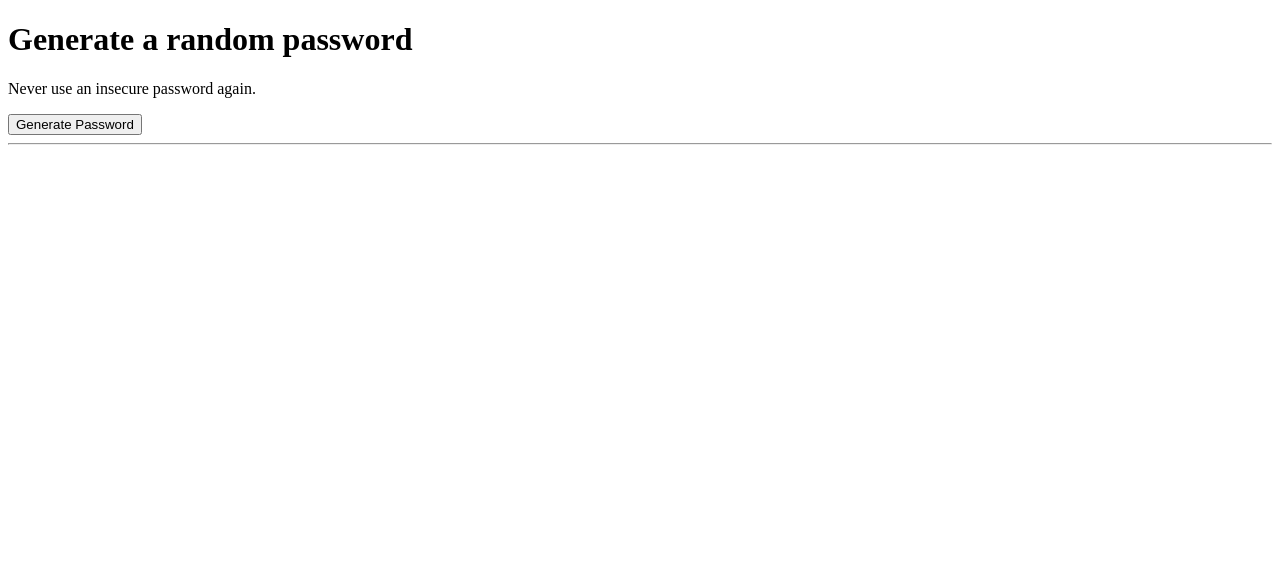
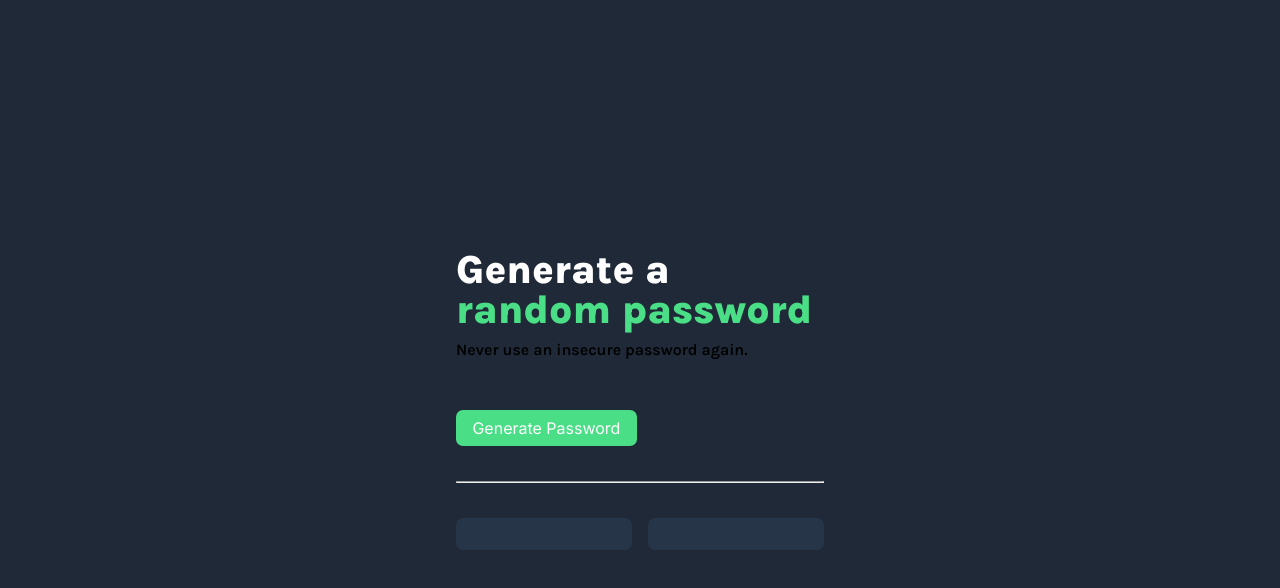
Before and after one commit to AlwinJun/Password_Generator, a plain HTML site: page index.html in a window 1280 px wide. Drawn offline with Linux system fonts and the light colour scheme.

Commit message:
Update css

```diff
--- a/index.html
+++ b/index.html
@@ -4,24 +4,25 @@
     <meta charset="UTF-8" />
     <meta http-equiv="X-UA-Compatible" content="IE=edge" />
     <meta name="viewport" content="width=, initial-scale=1.0" />
+    <link rel="stylesheet" href="style.css" />
     <title>Password Generator</title>
   </head>
   <body>
     <main class="container">
-      <div class="content">
       <header role="heading">
         <h1>Generate a <span> random password</span></h1>
         <p>Never use an insecure password again.</p>
       </header>
       <section role="region">
-          <button id="btn" onclick="generatePassword">Generate Password</button>
+        <button id="btn" onclick="generatePassword()">Generate Password</button>
         <hr />
         <div class="blank-span">
           <span id="span-1"></span>
           <span id="span-2"></span>
         </div>
       </section>
-      </div>
     </main>
+
+    <script src="app.js"></script>
   </body>
 </html>
--- a/style.css
+++ b/style.css
@@ -0,0 +1,75 @@
+@import url('https://fonts.googleapis.com/css2?family=Inter&family=Karla:wght@300;600;800&display=swap');
+* {
+  margin: 0;
+  padding: 0;
+}
+
+body {
+  color: #ffffff;
+  font-family: 'Karla', sans-serif;
+  font-weight: 300;
+  background-color: #1f2937;
+  min-height: 100vh;
+  display: flex;
+}
+
+.container {
+  margin: 0 auto;
+  max-width: 34.375em;
+  padding: 7.25rem 3.25rem;
+  align-self: center;
+}
+
+header {
+  width: 23rem;
+  margin-bottom: 3.2rem;
+}
+
+h1 {
+  font-size: 2.5rem;
+  font-weight: 800;
+  line-height: 1;
+  margin-bottom: 0.625rem;
+}
+
+h1 span {
+  color: #4adf86;
+}
+
+p {
+  color: #000000;
+  margin-bottom: 3.2rem;
+  font-weight: 600;
+}
+
+button {
+  font-family: 'Inter', sans-serif;
+  font-size: 1rem;
+  font-weight: 400;
+  border: 0;
+  padding: 0.5rem 1.0256rem;
+  border-radius: 7px;
+  background-color: #4adf86;
+  color: #ffffff;
+}
+
+hr {
+  margin: 2.1875rem 0;
+}
+
+.blank-span {
+  display: flex;
+  flex-direction: row;
+  justify-content: space-between;
+}
+
+.blank-span span {
+  width: 11rem;
+  padding-top: 1rem;
+  padding-bottom: 1rem;
+  text-align: center;
+  font-size: 1rem;
+  color: #55f991;
+  background-color: #273549;
+  border-radius: 7px;
+}
```
Lines whose indentation alone changed are shown as unchanged.
